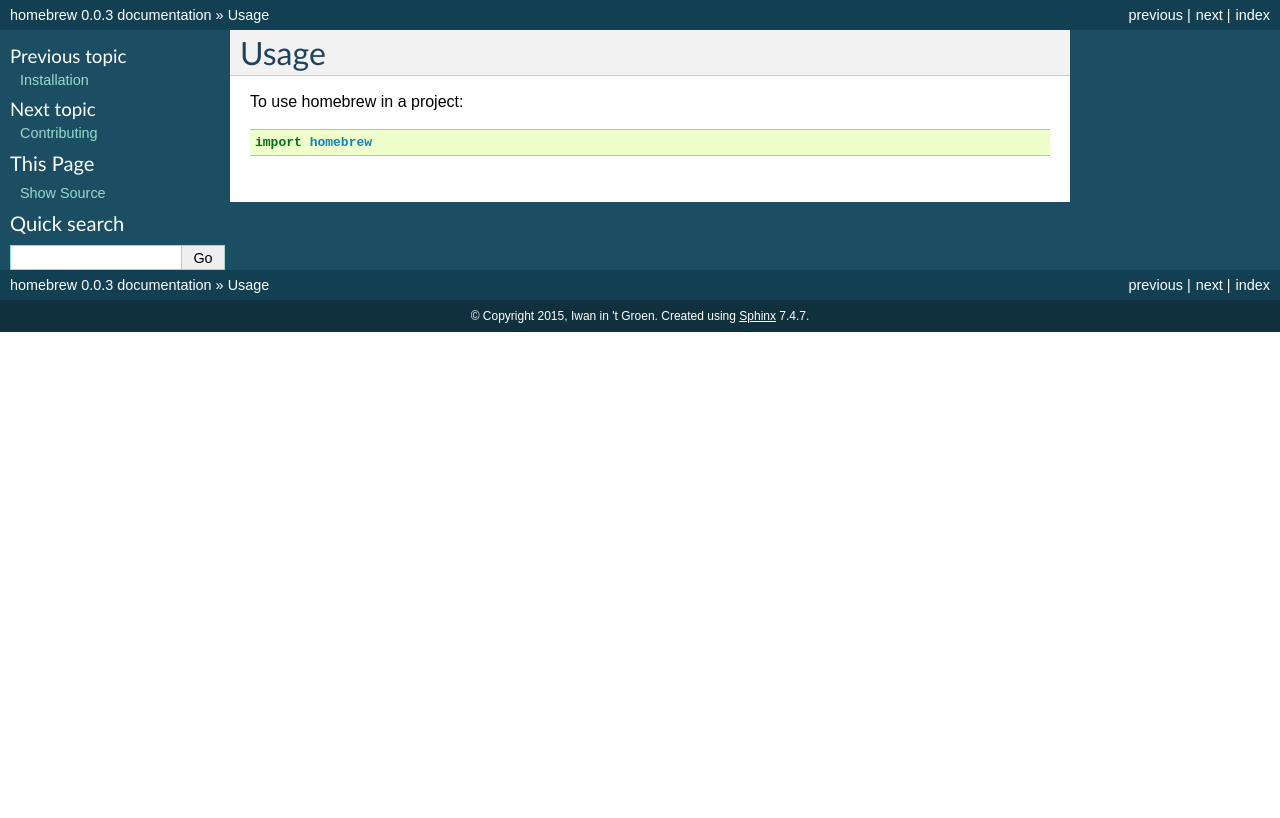
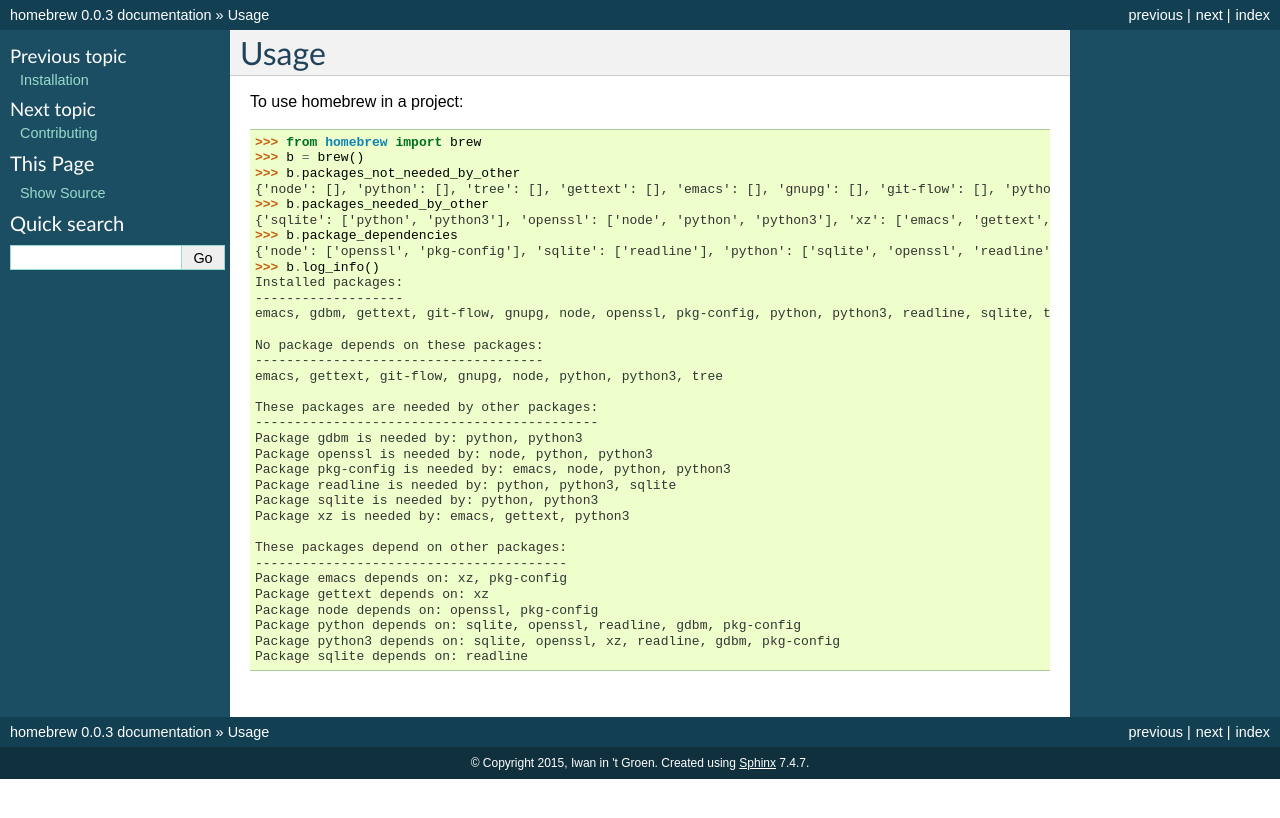
Before and after one commit to pombredanne/homebrew-1, a Sphinx documentation site: the page built from docs/usage.rst, in a window 1280 px wide. Shown: the top 818 px of the page. Built offline with Sphinx 7.4.7, drawn with Linux system fonts in a browser that asks for light colours.

Commit message:
Update documentation

```diff
--- a/README.rst
+++ b/README.rst
@@ -26,7 +26,7 @@ Homebrew wrapper
 Features
 --------
 
-* TODO
+* Get overview of homebrew package dependencies
 
 Credits
 ---------
--- a/docs/usage.rst
+++ b/docs/usage.rst
@@ -4,4 +4,37 @@ Usage
 
 To use homebrew in a project::
 
-    import homebrew
+    >>> from homebrew import brew
+    >>> b = brew()
+    >>> b.packages_not_needed_by_other
+    {'node': [], 'python': [], 'tree': [], 'gettext': [], 'emacs': [], 'gnupg': [], 'git-flow': [], 'python3': []}
+    >>> b.packages_needed_by_other
+    {'sqlite': ['python', 'python3'], 'openssl': ['node', 'python', 'python3'], 'xz': ['emacs', 'gettext', 'python3'], 'readline': ['python', 'python3', 'sqlite'], 'gdbm': ['python', 'python3'], 'pkg-config': ['emacs', 'node', 'python', 'python3']}
+    >>> b.package_dependencies
+    {'node': ['openssl', 'pkg-config'], 'sqlite': ['readline'], 'python': ['sqlite', 'openssl', 'readline', 'gdbm', 'pkg-config'], 'gettext': ['xz'], 'emacs': ['xz', 'pkg-config'], 'python3': ['sqlite', 'openssl', 'xz', 'readline', 'gdbm', 'pkg-config']}
+    >>> b.log_info()
+    Installed packages:
+    -------------------
+    emacs, gdbm, gettext, git-flow, gnupg, node, openssl, pkg-config, python, python3, readline, sqlite, tree, xz
+
+    No package depends on these packages:
+    -------------------------------------
+    emacs, gettext, git-flow, gnupg, node, python, python3, tree
+
+    These packages are needed by other packages:
+    --------------------------------------------
+    Package gdbm is needed by: python, python3
+    Package openssl is needed by: node, python, python3
+    Package pkg-config is needed by: emacs, node, python, python3
+    Package readline is needed by: python, python3, sqlite
+    Package sqlite is needed by: python, python3
+    Package xz is needed by: emacs, gettext, python3
+
+    These packages depend on other packages:
+    ----------------------------------------
+    Package emacs depends on: xz, pkg-config
+    Package gettext depends on: xz
+    Package node depends on: openssl, pkg-config
+    Package python depends on: sqlite, openssl, readline, gdbm, pkg-config
+    Package python3 depends on: sqlite, openssl, xz, readline, gdbm, pkg-config
+    Package sqlite depends on: readline
```
